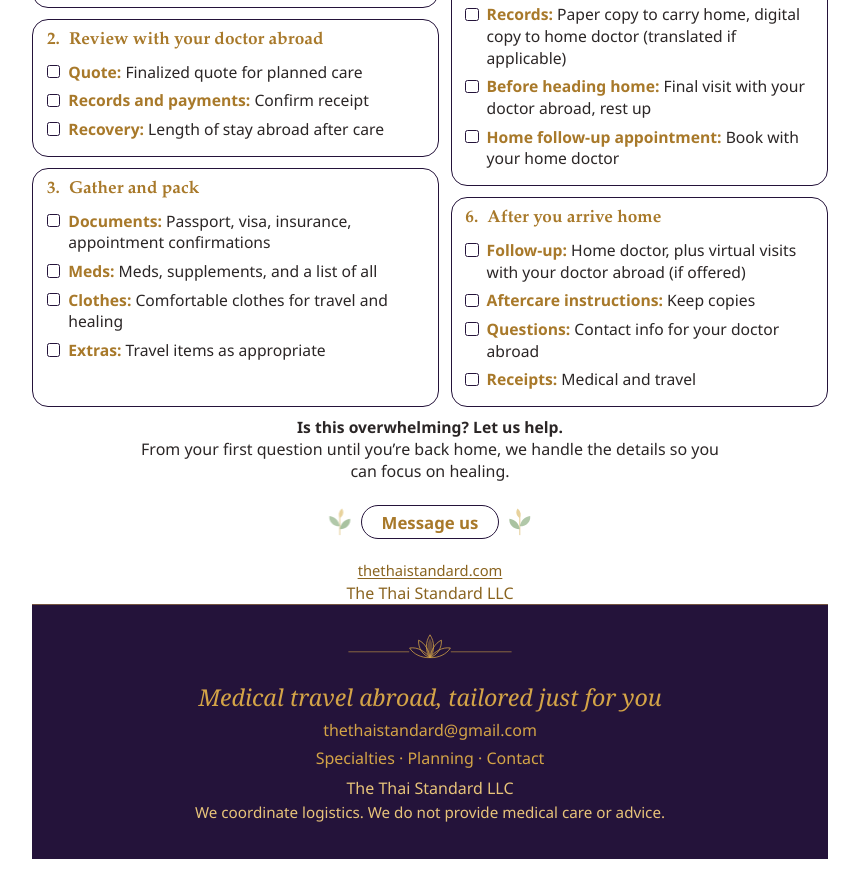
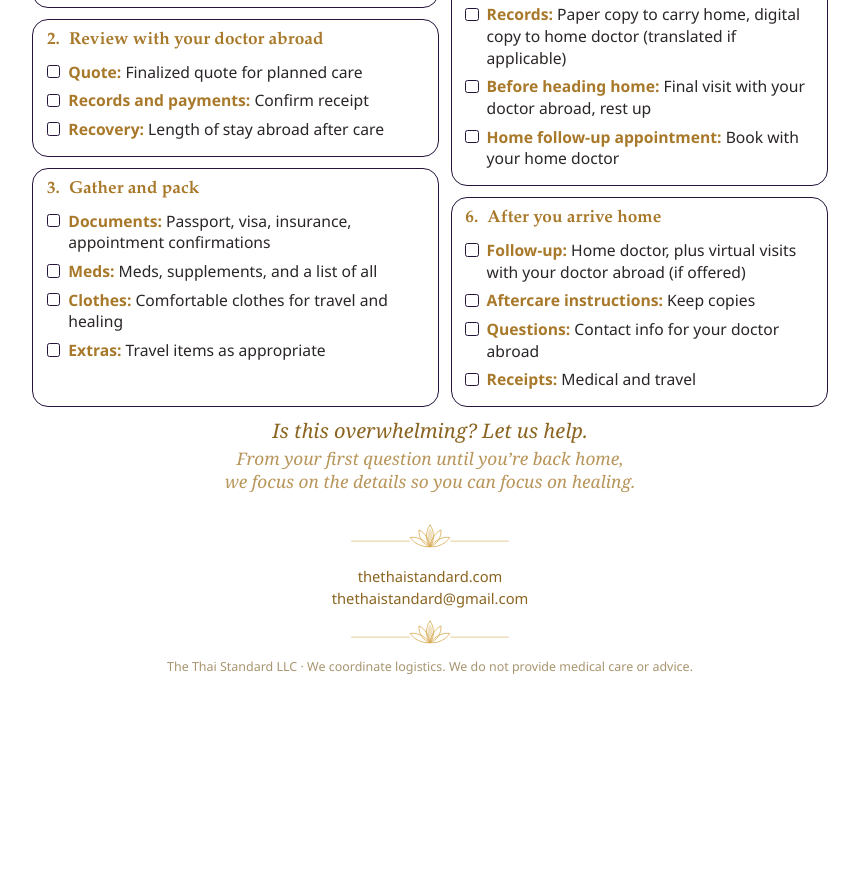
Before and after one commit to annegit14/ts-preview-7k2q, a plain HTML site: page guides/medical-travel-checklist.html in a window 1280 px wide. Shown: the part 444-1330 px from the top of the page, without its empty margins (210-1069 px from the left). After the commit the page ends 1146 px from the top, so only its background shows below. Drawn offline with Linux system fonts and the light colour scheme.

Commit message:
Planning guide: simpler footer with italic help lines, lotus dividers, stacked site and email, legal line

```diff
--- a/guides/medical-travel-checklist.html
+++ b/guides/medical-travel-checklist.html
@@ -443,7 +443,7 @@ header{position:relative}
 .side-tools .st-btn:hover svg{background:#F6EBCF;border-color:#C9A24E}
 @media (max-width:600px){.side-tools{top:0;gap:.4rem}.side-tools svg{width:1.8rem;height:1.8rem;padding:.38rem}.side-tools .st-btn{font-size:.62rem}}
 </style>
-</head>
+<style id="end-foot">@media (max-width:560px){.close .end-line{flex-direction:column!important;gap:.25rem!important}}</style></head>
 <body>
 
 <svg width="0" height="0" style="position:absolute" aria-hidden="true" focusable="false">
@@ -554,31 +554,15 @@ header{position:relative}
 
 <section class="close" aria-label="Get help">
   <div class="help-unit">
-    <p class="help-lead">Is this overwhelming? Let us help.</p>
-    <p class="help-note">From your first question until you&rsquo;re back home, we handle the details so you can focus on healing.</p>
+    <p class="help-lead" style="font-family:Georgia,serif!important;font-style:italic!important;color:#8A6420!important;font-weight:400!important;font-size:1.25rem!important;margin-bottom:.25rem!important">Is this overwhelming? Let us help.</p>
+    <p class="help-note" style="font-family:Georgia,serif!important;font-style:italic!important;color:#B8955A!important;font-weight:400!important;font-size:1.08rem!important">From your first question until you&rsquo;re back home,<br>we focus on the details so you can focus on healing.</p>
   </div>
-  <div class="cta-wrap">
-    <span class="sprig sprig-left" aria-hidden="true"><svg class="leaf-shut" viewBox="0 0 40 40" aria-hidden="true" focusable="false" xmlns="http://www.w3.org/2000/svg"><path d="M20 36 C20 28 21 20 24 12" stroke="#E3CC93" stroke-width="1.3" fill="none"/><path d="M21 26 C10 25 6 16 8 8 C17 10 21 18 21 26Z" fill="#A9C2A0"/></svg><svg class="leaf-open" viewBox="0 0 40 40" aria-hidden="true" focusable="false" xmlns="http://www.w3.org/2000/svg"><path d="M20 38 C20 28 20 18 20 8" stroke="#E3CC93" stroke-width="1.3" fill="none"/><path d="M20 30 C10 30 5 23 6 16 C14 17 19 23 20 30Z" fill="#A9C2A0"/><path d="M20 26 C30 26 35 19 34 12 C26 13 21 19 20 26Z" fill="#A9C2A0" opacity=".9"/><path d="M20 15 C15 12 14 6 17 2 C21 5 22 10 20 15Z" fill="#E8D29C"/></svg></span>
-    <a class="cta-btn" href="../contact.html">
-      <span class="cta-label">Message us</span>
-    </a>
-    <span class="sprig sprig-right" aria-hidden="true"><svg class="leaf-shut" viewBox="0 0 40 40" aria-hidden="true" focusable="false" xmlns="http://www.w3.org/2000/svg"><path d="M20 36 C20 28 21 20 24 12" stroke="#E3CC93" stroke-width="1.3" fill="none"/><path d="M21 26 C10 25 6 16 8 8 C17 10 21 18 21 26Z" fill="#A9C2A0"/></svg><svg class="leaf-open" viewBox="0 0 40 40" aria-hidden="true" focusable="false" xmlns="http://www.w3.org/2000/svg"><path d="M20 38 C20 28 20 18 20 8" stroke="#E3CC93" stroke-width="1.3" fill="none"/><path d="M20 30 C10 30 5 23 6 16 C14 17 19 23 20 30Z" fill="#A9C2A0"/><path d="M20 26 C30 26 35 19 34 12 C26 13 21 19 20 26Z" fill="#A9C2A0" opacity=".9"/><path d="M20 15 C15 12 14 6 17 2 C21 5 22 10 20 15Z" fill="#E8D29C"/></svg></span>
-  </div>
-  <div class="close-legal">
-    <p class="site-line"><a href="https://thethaistandard.com">thethaistandard.com</a></p>
-    <p class="legal">The Thai Standard LLC</p>
-  </div>
+  <svg class="end-lotus" viewBox="0 0 220 40" aria-hidden="true" style="width:170px;height:31px;margin:.3rem auto;display:block"><path d="M8 26 H84 M136 26 H212" stroke="#D4A447" stroke-width=".9" opacity=".8"/><use href="#lotus" x="80" y="0" width="60" height="38"/></svg>
+  <p style="margin:.55rem 0 .1rem;font-size:.92rem;text-align:center"><a href="https://thethaistandard.com" style="color:#8A6420;text-decoration:none">thethaistandard.com</a></p>
+  <p style="margin:0 0 .55rem;font-size:.92rem;text-align:center"><a href="mailto:thethaistandard@gmail.com" style="color:#8A6420;text-decoration:none">thethaistandard@gmail.com</a></p>
+  <svg class="end-lotus" viewBox="0 0 220 40" aria-hidden="true" style="width:170px;height:31px;margin:0 auto;display:block"><path d="M8 26 H84 M136 26 H212" stroke="#D4A447" stroke-width=".9" opacity=".8"/><use href="#lotus" x="80" y="0" width="60" height="38"/></svg>
+  <p class="end-disc" style="margin:.6rem 0 0;font-size:.78rem;color:#A8956F;text-align:center">The Thai Standard LLC &middot; We coordinate logistics. We do not provide medical care or advice.</p>
 </section>
-<footer class="site-foot no-print">
-<div class="wrap">
-<svg class="foot-leaves lotus-div" viewBox="0 0 220 40" aria-hidden="true"><path d="M8 26 H84 M136 26 H212" stroke="#D4A447" stroke-width=".9" opacity=".8"/><use href="#lotus" x="80" y="0" width="60" height="38"/></svg>
-<p class="page-motto">Medical travel abroad, <em>tailored just for you</em></p>
-<p class="g-email"><a href="mailto:thethaistandard@gmail.com">thethaistandard@gmail.com</a></p>
-<p class="g-foot-links"><a href="../specialties.html">Specialties</a> · <a href="medical-travel-checklist.html">Planning</a> · <a href="../contact.html">Contact</a></p>
-<p class="g-llc">The Thai Standard LLC</p>
-<p class="g-foot-disc">We coordinate logistics. We do not provide medical care or advice.</p>
-</div>
-</footer>
 </div>
 </body>
 </html>
```
